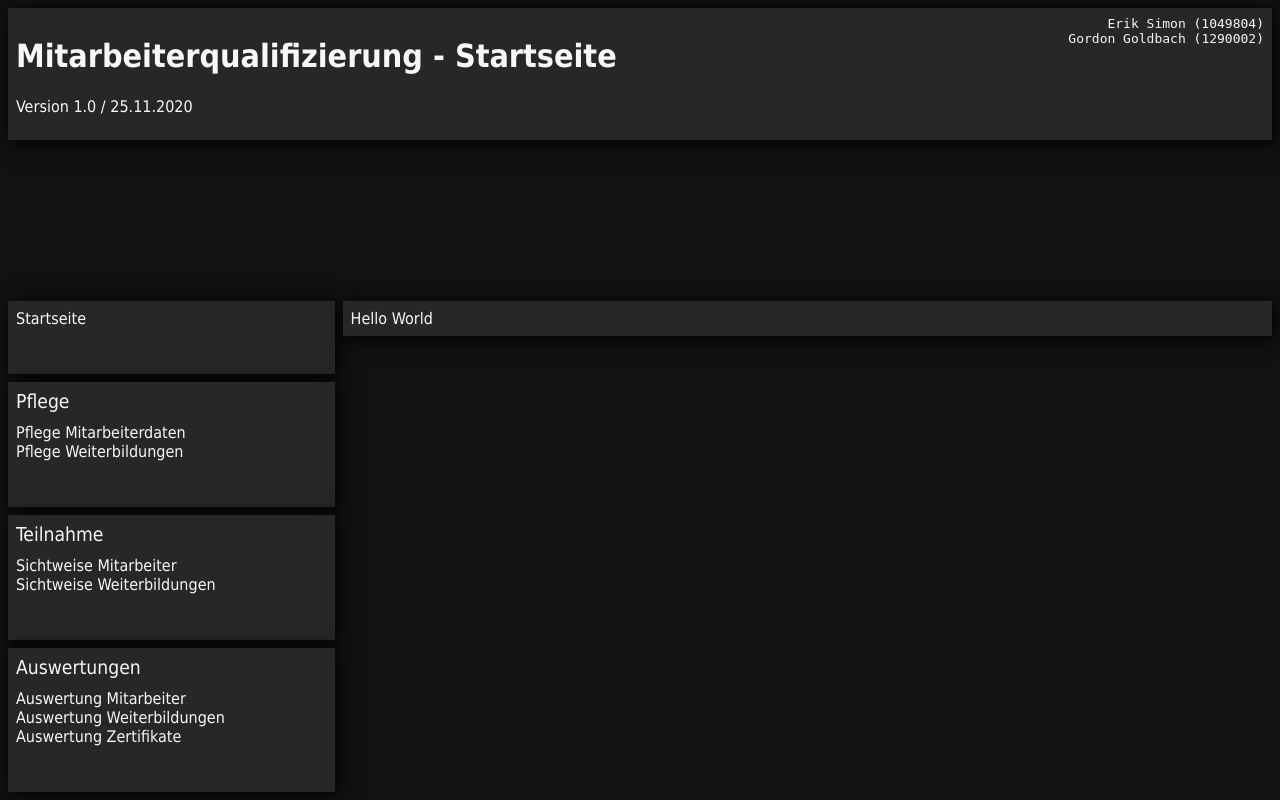
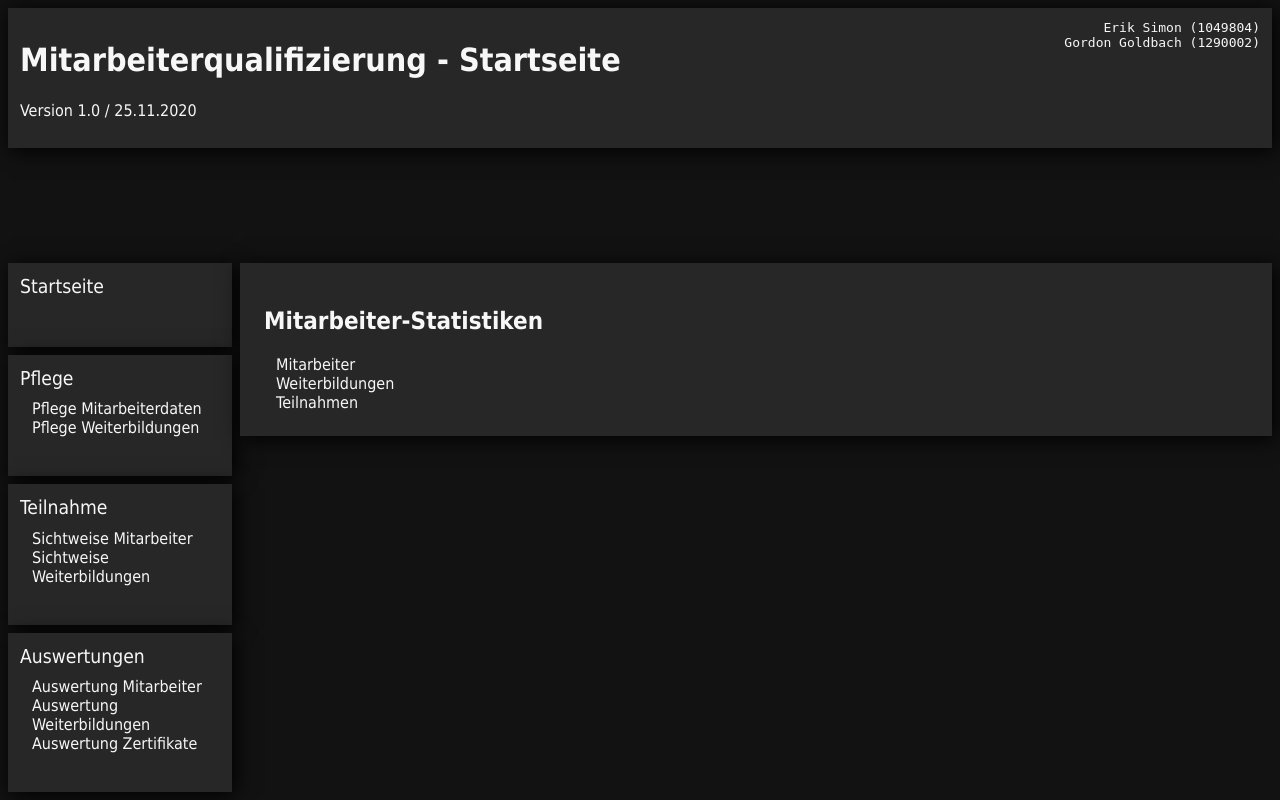
Before and after one commit to K4iblue/HSNR-WEB-P3, a Python web app: template templates/index.mako in a window 1280 px wide. Run offline with Mako, Linux system fonts and the light colour scheme; the template is opened without the code that fills it, so the values that code supplies are empty.

Commit message:
index template WIP

```diff
--- a/app/application.py
+++ b/app/application.py
@@ -5,7 +5,7 @@ from .view import View
 class Application:
     @cherrypy.expose
     def index(self):
-        return View().index({})
+        return View().index({"employees": 10, "trainings": 13, "participations": 5})
 
     @cherrypy.expose
     def default(self):
--- a/content/main.css
+++ b/content/main.css
@@ -1,7 +1,14 @@
 .box {
   background-color: #272727;
-  padding: 0.5em;
+  padding: 0.75em;
   box-shadow: 3px 3px 20px #000000;
+}
+
+ul {
+  list-style-type: none;
+  margin: 0;
+  margin-left: 0.75em;
+  padding: 0;
 }
 
 header {
@@ -21,12 +28,6 @@ header code {
 nav {
   display: grid;
   gap: 0.5em 0.5em;
-}
-
-nav ul {
-  list-style-type: none;
-  margin: 0;
-  padding: 0;
 }
 
 .nav-current {
@@ -63,3 +64,12 @@ a:not(.nav-current):hover {
   text-decoration: underline;
   color: #a7a7a7;
 }
+
+main .box {
+  padding: 1.5em;
+}
+
+.counter {
+  font-weight: bold;
+  color: #FF6188;
+}
--- a/templates/index.mako
+++ b/templates/index.mako
@@ -2,4 +2,9 @@
 <%def name="title()">
   Startseite
 </%def>
-Hello World
+<h2>Mitarbeiter-Statistiken</h2>
+<ul>
+  <li><span class="counter">${employees}</span> Mitarbeiter</li>
+  <li><span class="counter">${trainings}</span> Weiterbildungen</li>
+  <li><span class="counter">${participations}</span> Teilnahmen</li>
+</ul>
--- a/templates/layout.mako
+++ b/templates/layout.mako
@@ -23,9 +23,7 @@
     </header>
     <nav>
       <div class="box">
-        <ul>
-          <li><a href="/">Startseite</a></li>
-        </ul>
+        <span class="nav-headline"><a href="/">Startseite</a></span>
       </div>
       <div class="box">
         <span class="nav-headline">
```
